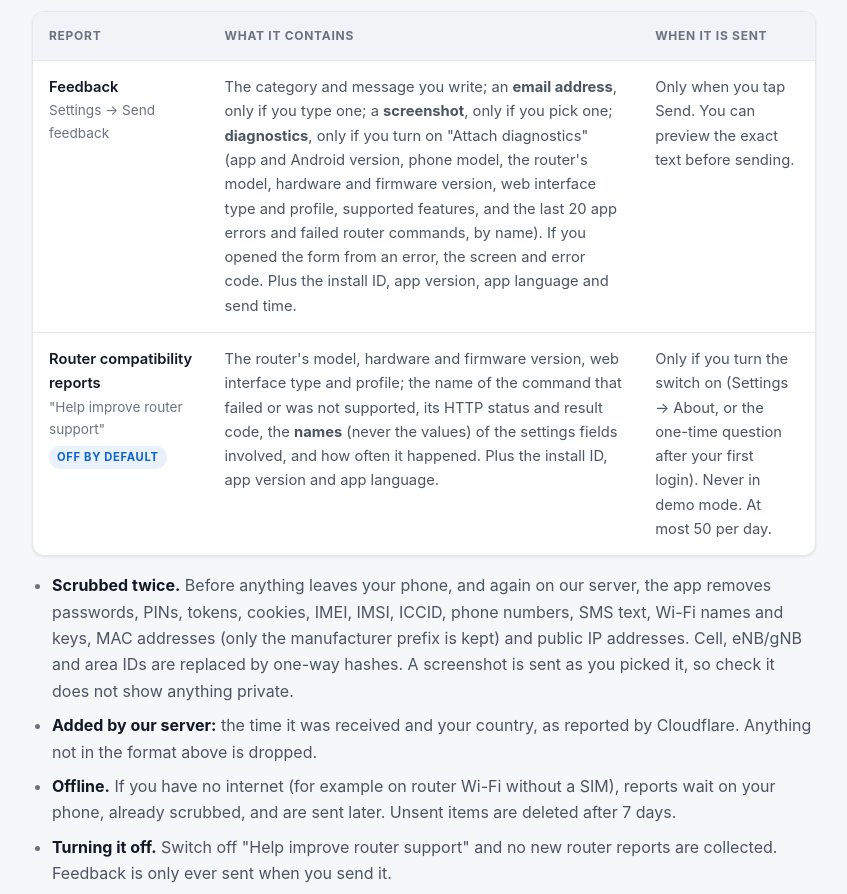
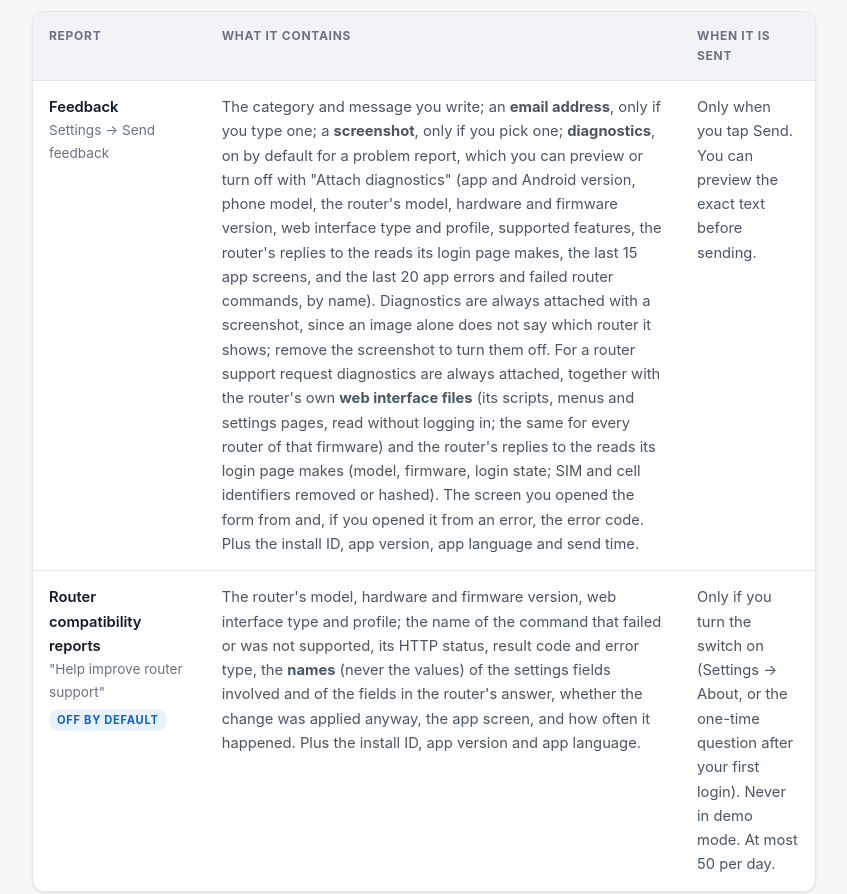
Before and after one commit to RafikBeng/netgatemanager-privacy, a plain HTML site: page index.html in a window 1280 px wide. Shown: the part 4680-5574 px from the top of the page, without its empty margins (360-1207 px from the left). Drawn offline with Linux system fonts and the light colour scheme.

Commit message:
Enhance feedback and router report details
Updated feedback and router compatibility report descriptions for clarity and detail.

```diff
--- a/index.html
+++ b/index.html
@@ -622,12 +622,12 @@
             <tbody>
               <tr>
                 <td>Feedback<span class="sub">Settings → Send feedback</span></td>
-                <td>The category and message you write; an <strong>email address</strong>, only if you type one; a <strong>screenshot</strong>, only if you pick one; <strong>diagnostics</strong>, only if you turn on "Attach diagnostics" (app and Android version, phone model, the router's model, hardware and firmware version, web interface type and profile, supported features, and the last 20 app errors and failed router commands, by name). If you opened the form from an error, the screen and error code. Plus the install ID, app version, app language and send time.</td>
+                <td>The category and message you write; an <strong>email address</strong>, only if you type one; a <strong>screenshot</strong>, only if you pick one; <strong>diagnostics</strong>, on by default for a problem report, which you can preview or turn off with "Attach diagnostics" (app and Android version, phone model, the router's model, hardware and firmware version, web interface type and profile, supported features, the router's replies to the reads its login page makes, the last 15 app screens, and the last 20 app errors and failed router commands, by name). Diagnostics are always attached with a screenshot, since an image alone does not say which router it shows; remove the screenshot to turn them off. For a router support request diagnostics are always attached, together with the router's own <strong>web interface files</strong> (its scripts, menus and settings pages, read without logging in; the same for every router of that firmware) and the router's replies to the reads its login page makes (model, firmware, login state; SIM and cell identifiers removed or hashed). The screen you opened the form from and, if you opened it from an error, the error code. Plus the install ID, app version, app language and send time.</td>
                 <td>Only when you tap Send. You can preview the exact text before sending.</td>
               </tr>
               <tr>
                 <td>Router compatibility reports<span class="sub">"Help improve router support"</span><span class="tag">Off by default</span></td>
-                <td>The router's model, hardware and firmware version, web interface type and profile; the name of the command that failed or was not supported, its HTTP status and result code, the <strong>names</strong> (never the values) of the settings fields involved, and how often it happened. Plus the install ID, app version and app language.</td>
+                <td>The router's model, hardware and firmware version, web interface type and profile; the name of the command that failed or was not supported, its HTTP status, result code and error type, the <strong>names</strong> (never the values) of the settings fields involved and of the fields in the router's answer, whether the change was applied anyway, the app screen, and how often it happened. Plus the install ID, app version and app language.</td>
                 <td>Only if you turn the switch on (Settings → About, or the one-time question after your first login). Never in demo mode. At most 50 per day.</td>
               </tr>
             </tbody>
```
